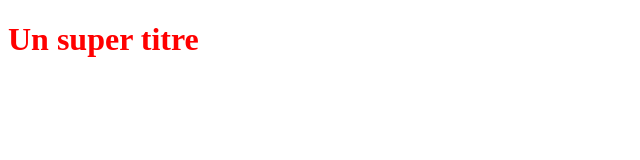
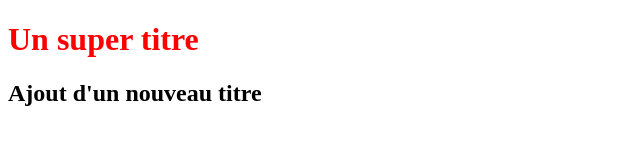
Before and after one commit to AzizOurabiah/Openclassrooms, a plain HTML site: page index.html in a window 1280 px wide. Shown: the whole page, without its empty margins (0-640 px from the left). Drawn offline with Linux system fonts and the light colour scheme.

Commit message:
Ajout du titre h2

```diff
--- a/index.html
+++ b/index.html
@@ -10,7 +10,8 @@
 </head>
 
 <body>
-    <h1>Un super titre</h1>
+    <h1>Un super titre </h1>
+    <h2>Ajout d'un nouveau titre </h2>
 </body>
 
 </html>
```
